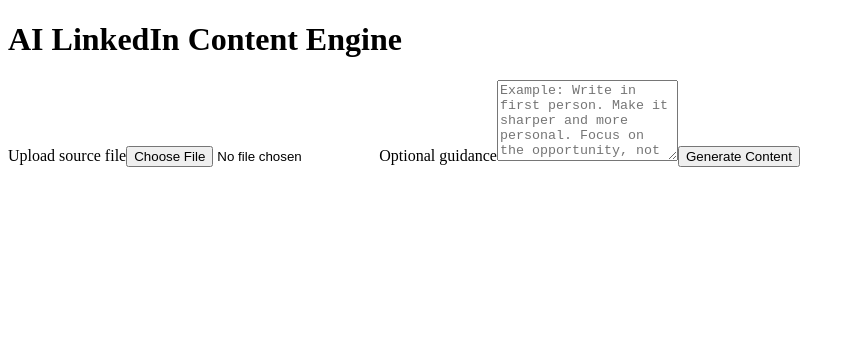
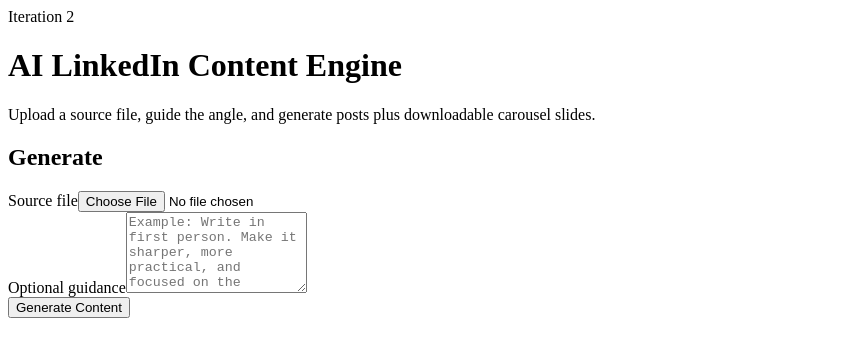
Before and after one commit to shalabhkumar100-star/linkedin-content-generator, a React (Vite) app: page / in a window 1280 px wide. Shown: the top 356 px of the page, without its empty margins (0-855 px from the left). Built offline with nearby package versions, Linux system fonts and the light colour scheme.

Commit message:
Enhance text formatting and UI components
Added functions to format bold text and render paragraphs. Updated the UI to include optional guidance and improved slide styling.

```diff
--- a/src/App.jsx
+++ b/src/App.jsx
@@ -1,5 +1,21 @@
 import React, { useRef, useState } from "react";
 import { toPng } from "html-to-image";
+
+function formatBoldText(text) {
+  const parts = text.split(/(\*\*.*?\*\*)/g);
+  return parts.map((part, idx) => {
+    if (part.startsWith("**") && part.endsWith("**")) {
+      return <strong key={idx}>{part.slice(2, -2)}</strong>;
+    }
+    return <React.Fragment key={idx}>{part}</React.Fragment>;
+  });
+}
+
+function renderParagraphs(text) {
+  return text.split("\n\n").map((para, idx) => (
+    <p key={idx}>{formatBoldText(para)}</p>
+  ));
+}
 
 export default function App() {
   const [file, setFile] = useState(null);
@@ -60,7 +76,6 @@
   const downloadAllSlides = async () => {
     if (!data?.carousel_slides?.length) return;
     for (let i = 0; i < data.carousel_slides.length; i += 1) {
-      // slight delay helps browser handle sequential downloads
       // eslint-disable-next-line no-await-in-loop
       await downloadSlide(i);
       // eslint-disable-next-line no-await-in-loop
@@ -68,119 +83,155 @@
     }
   };
 
-  const getSlideClass = (style) => {
-    switch (style) {
-      case "quote":
-        return "slide quote";
-      case "cta":
-        return "slide cta";
-      case "list":
-        return "slide list";
-      case "title":
-        return "slide title";
-      default:
-        return "slide insight";
-    }
+  const getSlideClass = (style, idx) => {
+    const styles = [
+      "slide theme-dark",
+      "slide theme-light",
+      "slide theme-accent",
+      "slide theme-soft",
+      "slide theme-contrast",
+    ];
+    return styles[idx % styles.length];
   };
 
   return (
-    <div className="container">
+    <div className="page">
+      <div className="shell">
+        <header className="hero">
+          <div>
+            <div className="eyebrow">Iteration 2</div>
             <h1>AI LinkedIn Content Engine</h1>
+            <p className="hero-subtitle">
+              Upload a source file, guide the angle, and generate posts plus
+              downloadable carousel slides.
+            </p>
+          </div>
+        </header>
 
-      <div className="form">
-        <label>Upload source file</label>
+        <section className="panel form-panel">
+          <div className="panel-header">
+            <h2>Generate</h2>
+          </div>
+
+          <div className="form-grid">
+            <div className="field">
+              <label>Source file</label>
               <input
                 type="file"
                 accept=".txt,.pdf,.docx,.xlsx"
                 onChange={(e) => setFile(e.target.files[0] || null)}
               />
+              {file && <div className="helper">Selected: {file.name}</div>}
+            </div>
 
+            <div className="field">
               <label>Optional guidance</label>
               <textarea
                 rows={5}
-          placeholder="Example: Write in first person. Make it sharper and more personal. Focus on the opportunity, not just the problem."
+                placeholder="Example: Write in first person. Make it sharper, more practical, and focused on the opportunity."
                 value={instructions}
                 onChange={(e) => setInstructions(e.target.value)}
               />
+            </div>
+          </div>
 
-        <button onClick={generateContent}>
+          <div className="actions">
+            <button className="primary-btn" onClick={generateContent}>
               {loading ? "Generating..." : "Generate Content"}
             </button>
           </div>
+        </section>
 
         {data?.error && (
-        <div className="output">
+          <section className="panel">
             <h2>Error</h2>
-          <pre>{data.error}</pre>
-        </div>
+            <pre className="plain-pre">{data.error}</pre>
+          </section>
         )}
 
         {data?.posts && (
           <>
-          <div className="output">
-            <h2>Posts</h2>
+            <section className="panel">
+              <div className="panel-header">
+                <h2>Post Drafts</h2>
+              </div>
+
+              <div className="cards-grid">
                 {data.posts.map((post, idx) => (
-              <div key={idx} className="block">
-                <h3>{post.type}</h3>
-                <pre>{post.text}</pre>
-              </div>
+                  <article key={idx} className="post-card">
+                    <div className="tag">{post.type}</div>
+                    <div className="post-body">{renderParagraphs(post.text)}</div>
+                  </article>
                 ))}
               </div>
+            </section>
 
-          <div className="output">
+            <section className="two-col">
+              <div className="panel">
+                <div className="panel-header">
                   <h2>Hook Suggestions</h2>
-            <ul>
+                </div>
+                <ul className="clean-list">
                   {data.hooks?.map((hook, idx) => (
-                <li key={idx}>{hook}</li>
+                    <li key={idx}>{formatBoldText(hook)}</li>
                   ))}
                 </ul>
               </div>
 
-          <div className="output">
-            <h2>Talking Video Script</h2>
-            <pre>{data.video_script}</pre>
+              <div className="panel">
+                <div className="panel-header">
+                  <h2>Suggestions</h2>
                 </div>
-
-          <div className="output">
-            <h2>Suggestions</h2>
-            <ul>
+                <ul className="clean-list">
                   {data.suggestions?.map((item, idx) => (
-                <li key={idx}>{item}</li>
+                    <li key={idx}>{formatBoldText(item)}</li>
                   ))}
                 </ul>
               </div>
+            </section>
 
-          <div className="output">
-            <div className="carousel-header">
+            <section className="panel">
+              <div className="panel-header">
+                <h2>Talking Video Script</h2>
+              </div>
+              <div className="script-box">{renderParagraphs(data.video_script || "")}</div>
+            </section>
+
+            <section className="panel">
+              <div className="panel-header">
                 <h2>Carousel Slides</h2>
-              <button onClick={downloadAllSlides}>Download All Slides</button>
+                <button className="secondary-btn" onClick={downloadAllSlides}>
+                  Download All Slides
+                </button>
               </div>
 
-            <div className="slides-wrap">
+              <div className="slides-grid">
                 {data.carousel_slides?.map((slide, idx) => (
-                <div key={idx} className="slide-card-wrap">
+                  <div key={idx} className="slide-wrap">
                     <div
                       ref={(el) => {
                         slideRefs.current[idx] = el;
                       }}
-                    className={getSlideClass(slide.style)}
+                      className={getSlideClass(slide.style, idx)}
                     >
                       <div className="slide-inner">
-                      <div className="slide-kicker">LinkedIn Carousel</div>
+                        <div className="slide-number">0{idx + 1}</div>
+                        <div className="slide-content">
                           <h3>{slide.title}</h3>
                           <p>{slide.body}</p>
                         </div>
                       </div>
-
-                  <button onClick={() => downloadSlide(idx)}>
+                    </div>
+                    <button className="secondary-btn" onClick={() => downloadSlide(idx)}>
                       Download Slide {idx + 1}
                     </button>
                   </div>
                 ))}
               </div>
-          </div>
+            </section>
           </>
         )}
       </div>
+    </div>
   );
 }
```
Lines whose indentation alone changed are shown as unchanged.
